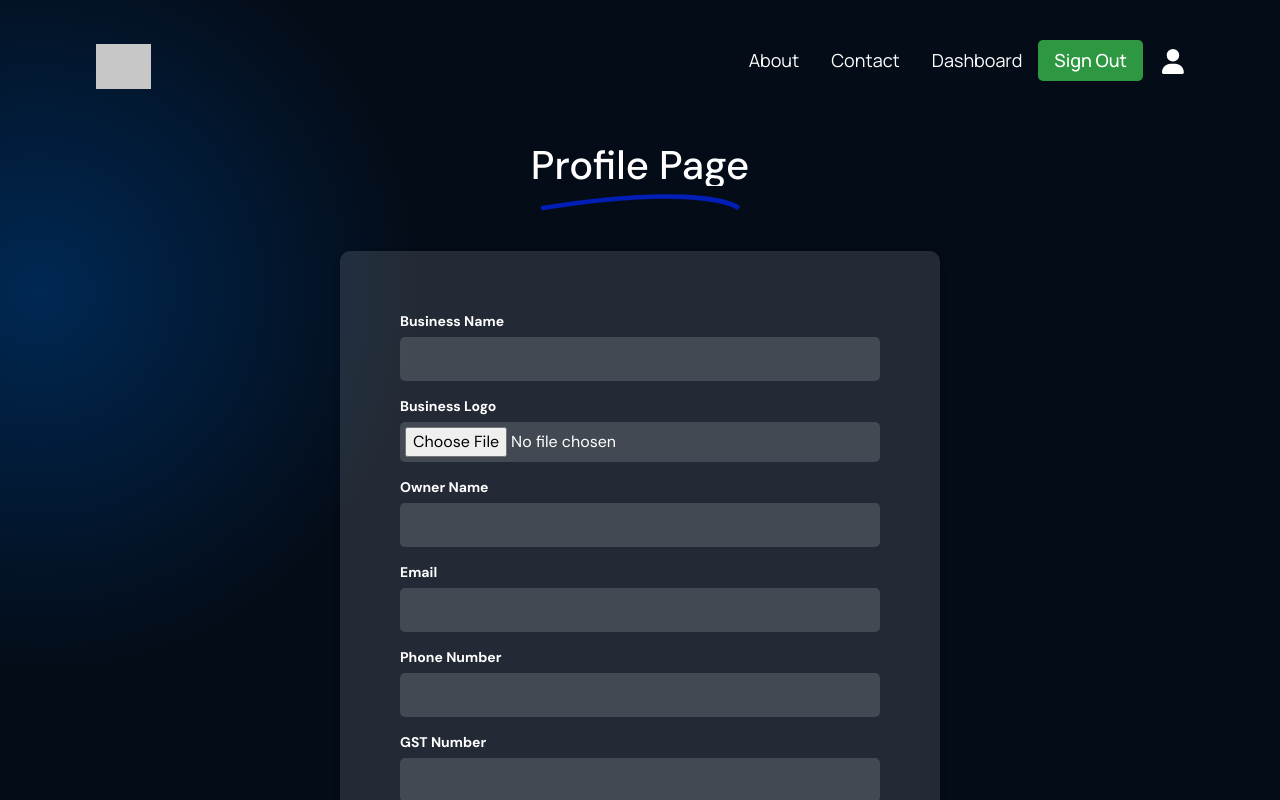
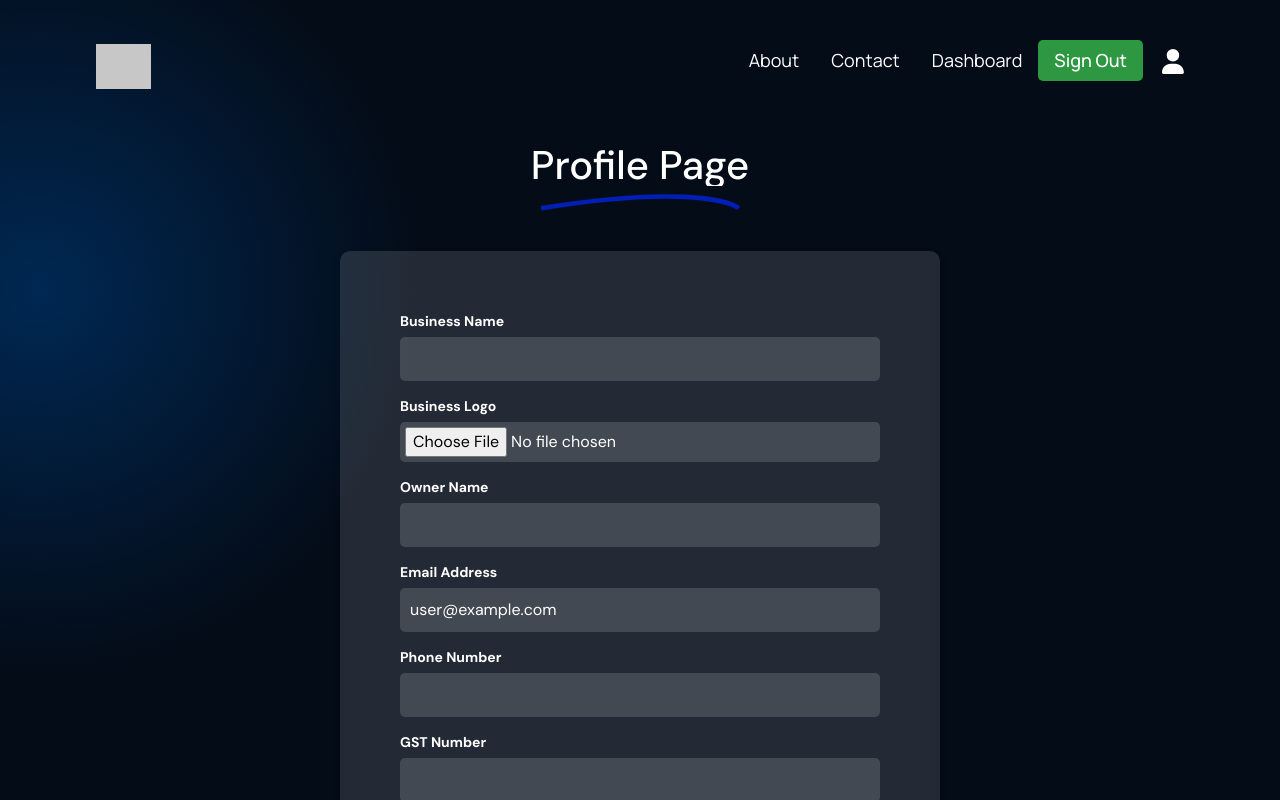
Before and after one commit to sanjesh17/evobuz-vendor, a React (Create React App) app: page /profile in a window 1280 px wide. Built offline with nearby package versions, Linux system fonts and the light colour scheme; no server answers; sample sign-in values are in the browser's storage; grey boxes are pictures that could not be loaded.

Commit message:
Default email added

```diff
--- a/src/components/chart/WeeklySalesLineChart.jsx
+++ b/src/components/chart/WeeklySalesLineChart.jsx
@@ -27,7 +27,7 @@ const WeeklySalesLineChart = () => {
     datasets: [
       {
         label: "This Week",
-        data: [12, 19, 3, 5, 2, 3, 7],
+        data: [1, 4, 5, 3, 2, 1, 12],
         borderColor: "rgba(255, 99, 132, 1)",
         backgroundColor: "rgba(255, 99, 132, 0.2)",
         tension: 0.4,
--- a/src/components/profile/Profile.jsx
+++ b/src/components/profile/Profile.jsx
@@ -1,8 +1,21 @@
-import React, { useState } from "react";
+import React, { useState, useEffect } from "react";
 import "./profile.css";
+import { getAuth, onAuthStateChanged } from "firebase/auth";
+
+const auth = getAuth();
 
 const ProfilePage = () => {
   const [logoPreview, setLogoPreview] = useState(null);
+  const [email, setEmail] = useState("");
+
+  useEffect(() => {
+    const unsubscribe = onAuthStateChanged(auth, (user) => {
+      if (user) {
+        setEmail(user.email);
+      }
+    });
+    return () => unsubscribe();
+  }, []);
 
   const handleLogoChange = (e) => {
     const file = e.target.files[0];
@@ -104,13 +117,15 @@ const ProfilePage = () => {
         </div>
         <div className="profile-form-group">
           <label className="profile-form-label" htmlFor="email">
-            Email
+            Email Address
           </label>
           <input
             type="email"
             id="email"
             name="email"
             className="profile-form-input"
+            value={email}
+            readOnly
           />
         </div>
         <div className="profile-form-group">
```
